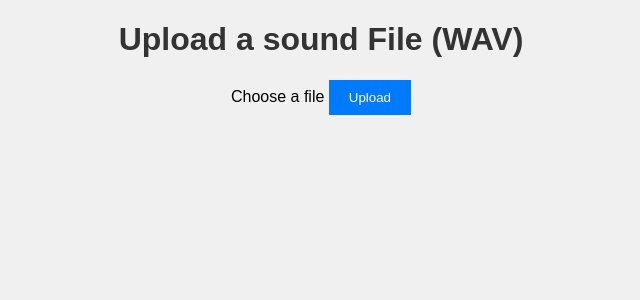
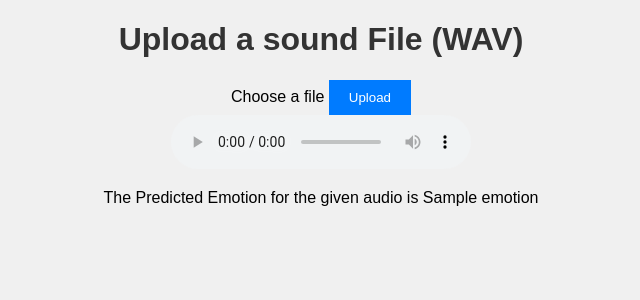
Before and after one commit to rgarimella0124/speechemotion, a Flask app: template templates/upload.html in a window 1280 px wide. Shown: the top 300 px of the page, without its empty margins (319-959 px from the left). Run offline with Flask 3, Linux system fonts and the light colour scheme; the template is opened without the code that fills it: most values are stand-ins (such as "Sample title", 1, 10 or a date in 2020); parts of the project's set-up code (start-up, migrations or seed data) failed here and were passed over.

Commit message:
Added Python file

```diff
--- a/app.py
+++ b/app.py
@@ -3,7 +3,14 @@ import joblib
 import soundfile
 import numpy as np
 import librosa
-from flask import Flask, render_template, request, redirect, url_for
+from flask import (
+    Flask,
+    render_template,
+    request,
+    redirect,
+    url_for,
+    send_from_directory,
+)
 from werkzeug.utils import secure_filename
 
 app = Flask(__name__)
@@ -52,6 +59,7 @@ def index():
 @app.route("/upload", methods=["GET", "POST"])
 def upload_file():
     message = ""
+    uploaded_file_path = None
     if request.method == "POST":
         # Check if a file is included in the POST request
         if "file" not in request.files:
@@ -68,13 +76,20 @@ def upload_file():
             filename = secure_filename(file.filename)
             filepath = os.path.join(app.config["UPLOAD_FOLDER"], filename)
             file.save(filepath)
-
             # Extract features and predict emotion
             feature = extract_feature(filepath, mfcc=True, chroma=True, mel=True)
             emotion = model.predict([feature])[0]
-            message = f'File has been uploaded and predicted emotion is: {emotion}'
+            message = f'File uploaded and processed successfully!'
+            uploaded_file_path = url_for("uploaded_file", filename=filename)
 
-    return render_template("upload.html", message=message)
+    return render_template(
+        "upload.html", emotion=emotion,message=message, uploaded_file_path=uploaded_file_path
+    )
+
+
+@app.route("/uploads/<filename>")
+def uploaded_file(filename):
+    return send_from_directory(app.config["UPLOAD_FOLDER"], filename)
 
 
 if __name__ == "__main__":
--- a/templates/upload.html
+++ b/templates/upload.html
@@ -3,7 +3,7 @@
   <head>
     <meta charset="UTF-8" />
     <meta name="viewport" content="width=device-width, initial-scale=1.0" />
-    <title>Speech Emtion Classifier</title>
+    <title>Speech Emotion Classifier</title>
     <link
       rel="stylesheet"
       href="{{ url_for('static', filename='style.css') }}"
@@ -35,6 +35,19 @@
       {% endif %}
     </form>
 
+    <!-- Audio player -->
+    {% if uploaded_file_path %}
+    <audio controls>
+      <source src="{{ uploaded_file_path }}" type="audio/wav" />
+      Your browser does not support the audio element.
+    </audio>
+    {% endif %}
+
+    <!-- Display the message here -->
+    {% if emotion %}
+    <p>The Predicted Emotion for the given audio is {{ emotion }}</p>
+    {% endif %}
+
     <script>
       document
         .getElementById("file-input")
```
